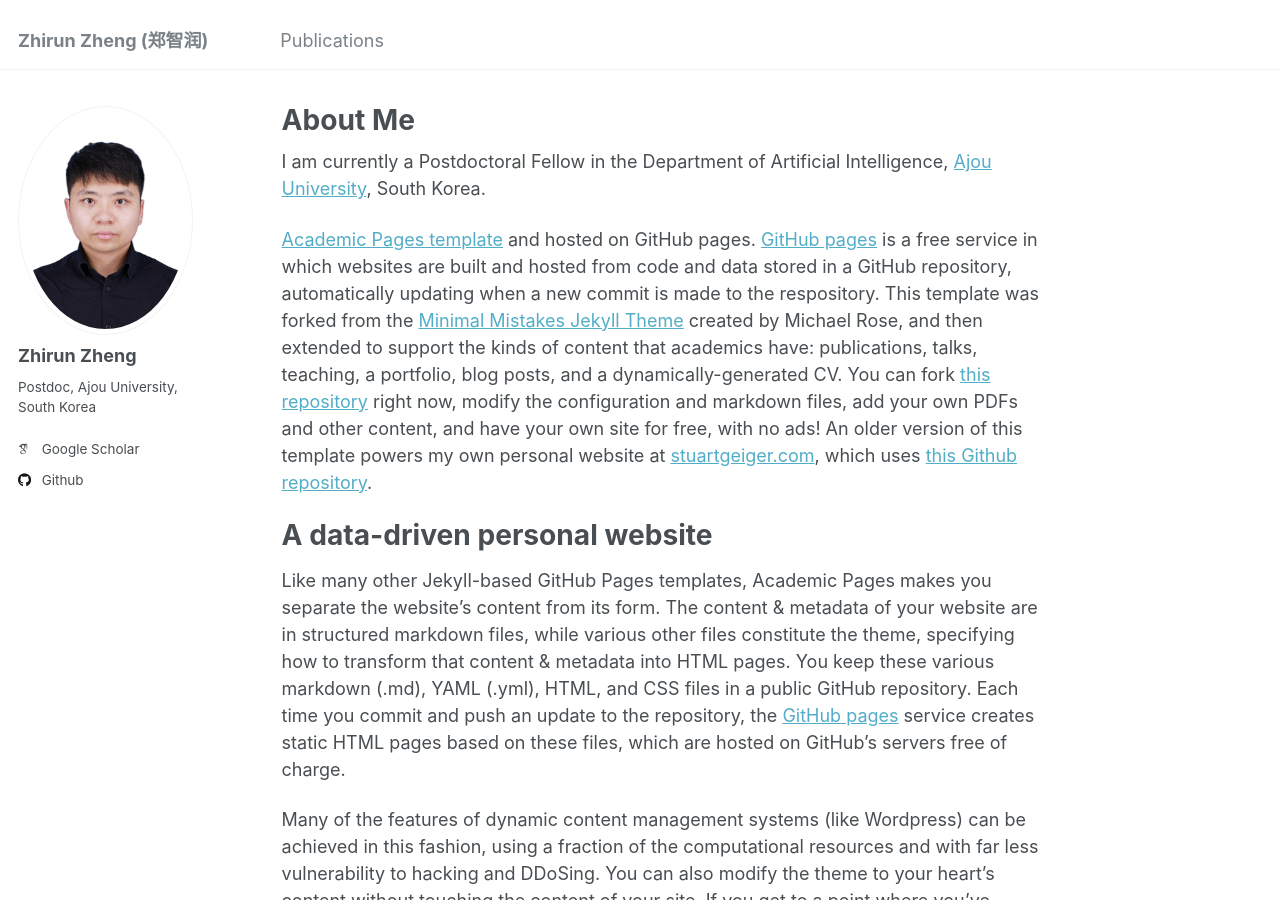
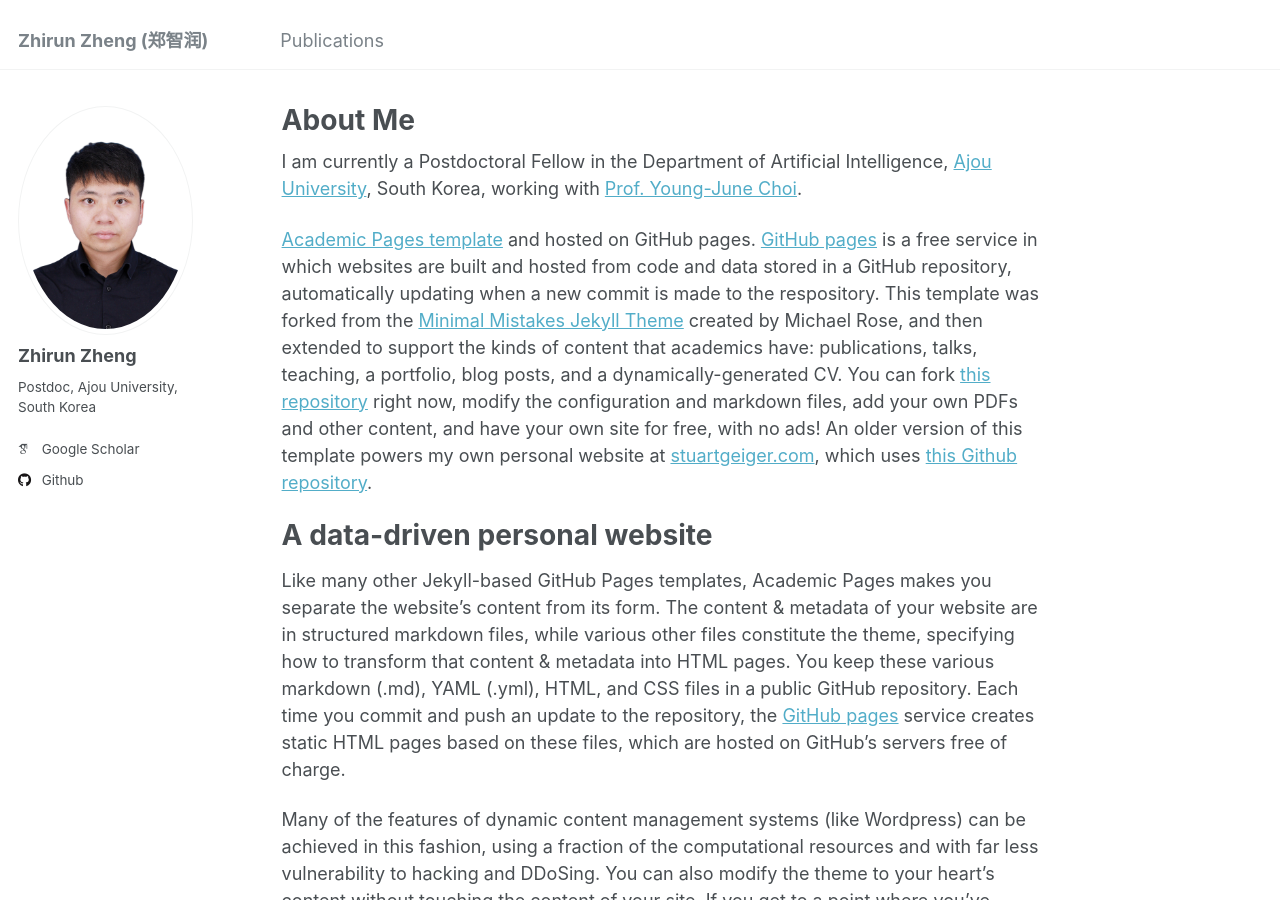
Before and after one commit to zhengzhirun/EN, a Jekyll site: the page built from _pages/about.md, in a window 1280 px wide and 900 px high. Built offline with Jekyll 4.4.1, drawn with Linux system fonts in a browser that asks for light colours; some web fonts are replaced.

Commit message:
Update about.md

```diff
--- a/_pages/about.md
+++ b/_pages/about.md
@@ -7,7 +7,7 @@ redirect_from:
   - /about.html
 ---
 
-I am currently a Postdoctoral Fellow in the Department of Artificial Intelligence, [Ajou University](https://www.ajou.ac.kr/en/index.do), South Korea.
+I am currently a Postdoctoral Fellow in the Department of Artificial Intelligence, [Ajou University](https://www.ajou.ac.kr/en/index.do), South Korea, working with [Prof. Young-June Choi](https://sites.google.com/site/yjchoiajou/).
 
 [Academic Pages template](https://github.com/academicpages/academicpages.github.io) and hosted on GitHub pages. [GitHub pages](https://pages.github.com) is a free service in which websites are built and hosted from code and data stored in a GitHub repository, automatically updating when a new commit is made to the respository. This template was forked from the [Minimal Mistakes Jekyll Theme](https://mmistakes.github.io/minimal-mistakes/) created by Michael Rose, and then extended to support the kinds of content that academics have: publications, talks, teaching, a portfolio, blog posts, and a dynamically-generated CV. You can fork [this repository](https://github.com/academicpages/academicpages.github.io) right now, modify the configuration and markdown files, add your own PDFs and other content, and have your own site for free, with no ads! An older version of this template powers my own personal website at [stuartgeiger.com](http://stuartgeiger.com), which uses [this Github repository](https://github.com/staeiou/staeiou.github.io).
 
```
